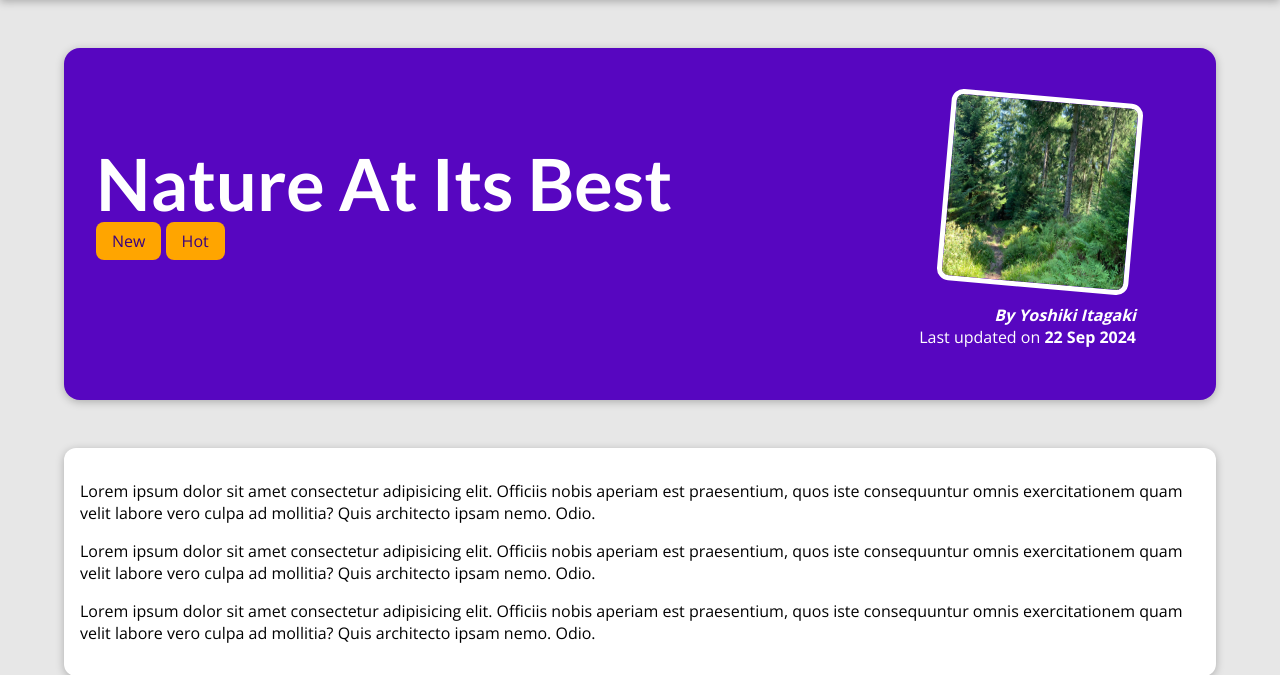
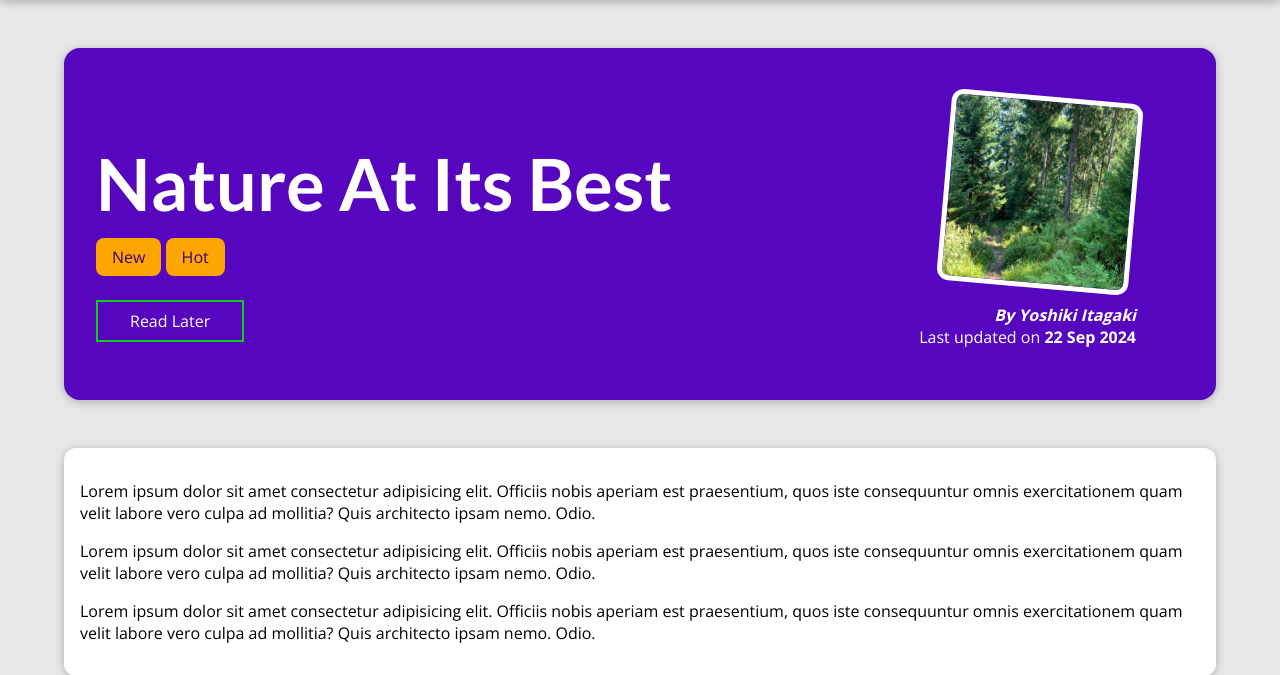
Before and after one commit to Yoshiki-Itagaki/django-sample-blog, a Django app: the page made by blog/templates/blog/post-detail.html in a window 1280 px wide. Shown: the part 80-755 px from the top of the page. Run offline with Django 5.2, Linux system fonts and the light colour scheme; data comes from the database, SQL or seed files in the repository.

Commit message:
Set up the read later feature

```diff
--- a/blog/static/blog/post-detail.css
+++ b/blog/static/blog/post-detail.css
@@ -22,7 +22,7 @@ body {
   #summary h2 {
     color: white;
     font-size: 4.5rem;
-    margin-bottom: 0.25rem;
+    margin-bottom: 1.25rem;
   }
 
   #summary article {
@@ -55,6 +55,25 @@ body {
 
   #summary time {
     font-weight: bold;
+  }
+
+  #read-later {
+    margin: 2rem 0;
+  }
+
+  #read-later button{
+    background-color: transparent;
+    border: 2px solid rgb(18, 206, 27);
+    padding: 0.5rem 2rem;
+    font: inherit;
+    color: white;
+    cursor: pointer;
+  }
+
+  #read-later button:hover,
+  #read-later button:active {
+    background-color: white;
+    color: #390281;
   }
 
   main {
--- a/blog/templates/blog/post-detail.html
+++ b/blog/templates/blog/post-detail.html
@@ -18,14 +18,21 @@
     <p>Please check the comment form below the post and fix your errors.</p>
     <a href="#comment-form">Fix!</a>
 </div>
+{% endif %}
 
-{% endif %}
     <section id="summary">
         <h2>{{ post.title }}</h2>
         <div>
             {% for tag in post_tags %}
                 <span class="tag">{{ tag.caption }}</span>
             {% endfor %}
+        </div>
+        <div id="read-later">
+            <form action="{% url "read-later" %}" method="POST">
+                {% csrf_token %}
+                <input type="hidden" value="{{ post.id }}" name="post_id">
+                <button>Read Later</button>
+            </form>
         </div>
         <article>
             {% if post.image %}
--- a/blog/urls.py
+++ b/blog/urls.py
@@ -5,4 +5,5 @@ urlpatterns = [
     path("", views.StartingPageView.as_view(), name="starting-page"),
     path("posts", views.AllPostView.as_view(), name="posts-page"),
     path("posts/<slug:slug>", views.SinglePostView.as_view(), name="post-detail-page"),
+    path("read-later", views.ReadLaterView.as_view(), name="read-later")
 ]
--- a/blog/views.py
+++ b/blog/views.py
@@ -57,3 +57,8 @@ class SinglePostView(View):
             "comments": post.comments.all().order_by("-id")
         }
         return render(request, "blog/post-detail.html", context)
+
+
+class ReadLaterView(View):
+    def post(self, request):
+        pass
```
